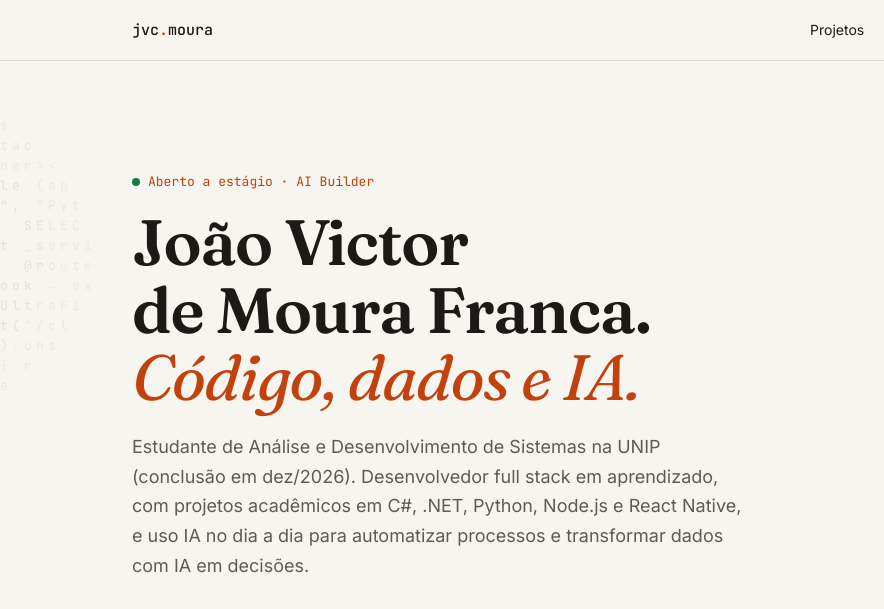
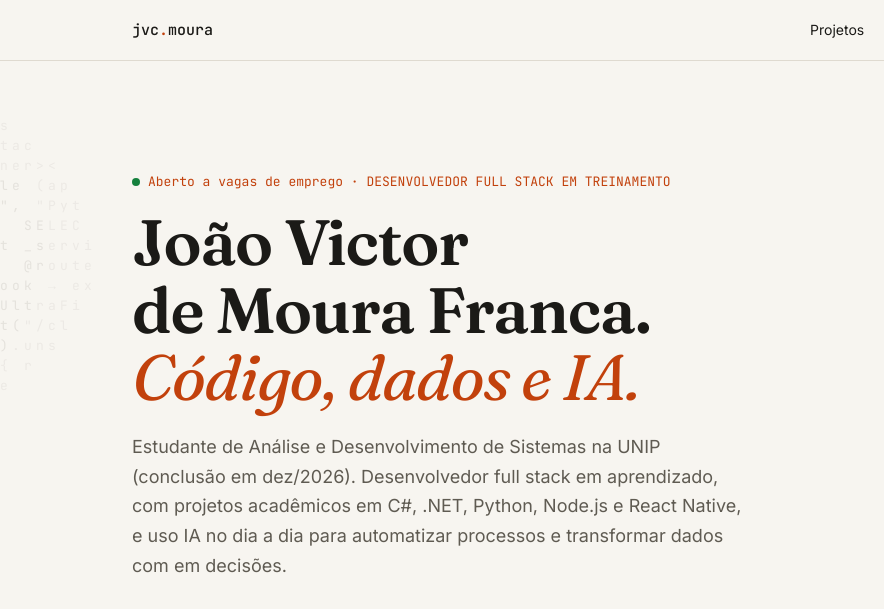
Before and after one commit to jvcmoura/jvcmoura.github.io, a plain HTML site: page index.html in a window 1280 px wide. Shown: the top 609 px of the page, 0-884 px from the left. Drawn offline with Linux system fonts and the light colour scheme; no server answers.

Commit message:
Ajusta frase do texto de apresentação
Co-Authored-By: Claude Fable 5.2 <noreply@anthropic.com>

```diff
--- a/index.html
+++ b/index.html
@@ -265,9 +265,9 @@ main,footer{position:relative;z-index:1}
     <div class="hero">
       <div class="hero-grid">
         <div>
-          <div class="eyebrow"><span class="dot"></span>Aberto a estágio · AI Builder</div>
+          <div class="eyebrow"><span class="dot"></span>Aberto a vagas de emprego · DESENVOLVEDOR FULL STACK EM TREINAMENTO</div>
           <h1>João Victor<br>de Moura Franca.<br><em>Código, dados e IA.</em></h1>
-          <p class="lead">Estudante de Análise e Desenvolvimento de Sistemas na UNIP (conclusão em dez/2026). Desenvolvedor full stack em aprendizado, com projetos acadêmicos em C#, .NET, Python, Node.js e React Native, e uso IA no dia a dia para automatizar processos e transformar dados com IA em decisões.</p>
+          <p class="lead">Estudante de Análise e Desenvolvimento de Sistemas na UNIP (conclusão em dez/2026). Desenvolvedor full stack em aprendizado, com projetos acadêmicos em C#, .NET, Python, Node.js e React Native, e uso IA no dia a dia para automatizar processos e transformar dados com em decisões.</p>
           <div class="cta">
             <a class="btn primary" href="#projetos">Ver projetos
               <svg class="i" viewBox="0 0 24 24" fill="none" stroke="currentColor" stroke-width="2"><path d="M5 12h14M13 5l7 7-7 7"/></svg></a>
```
